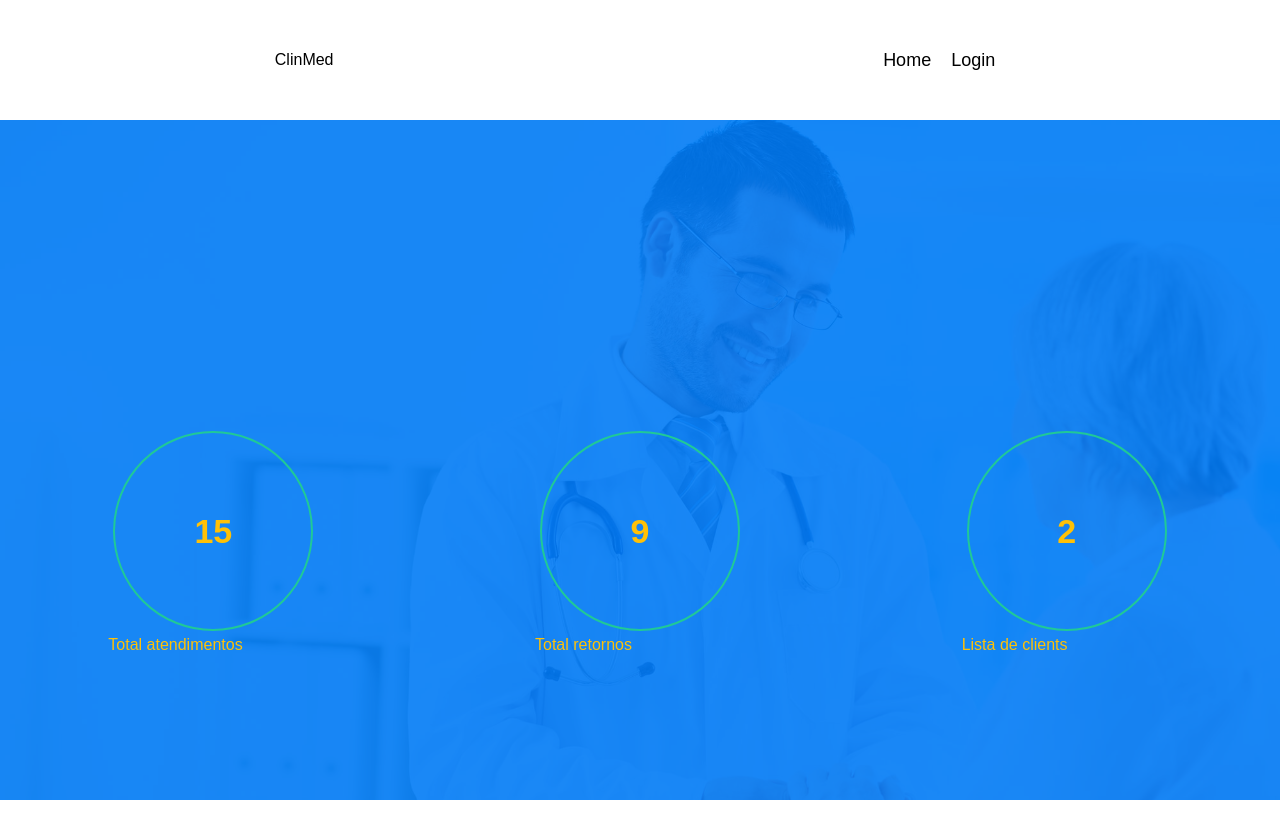
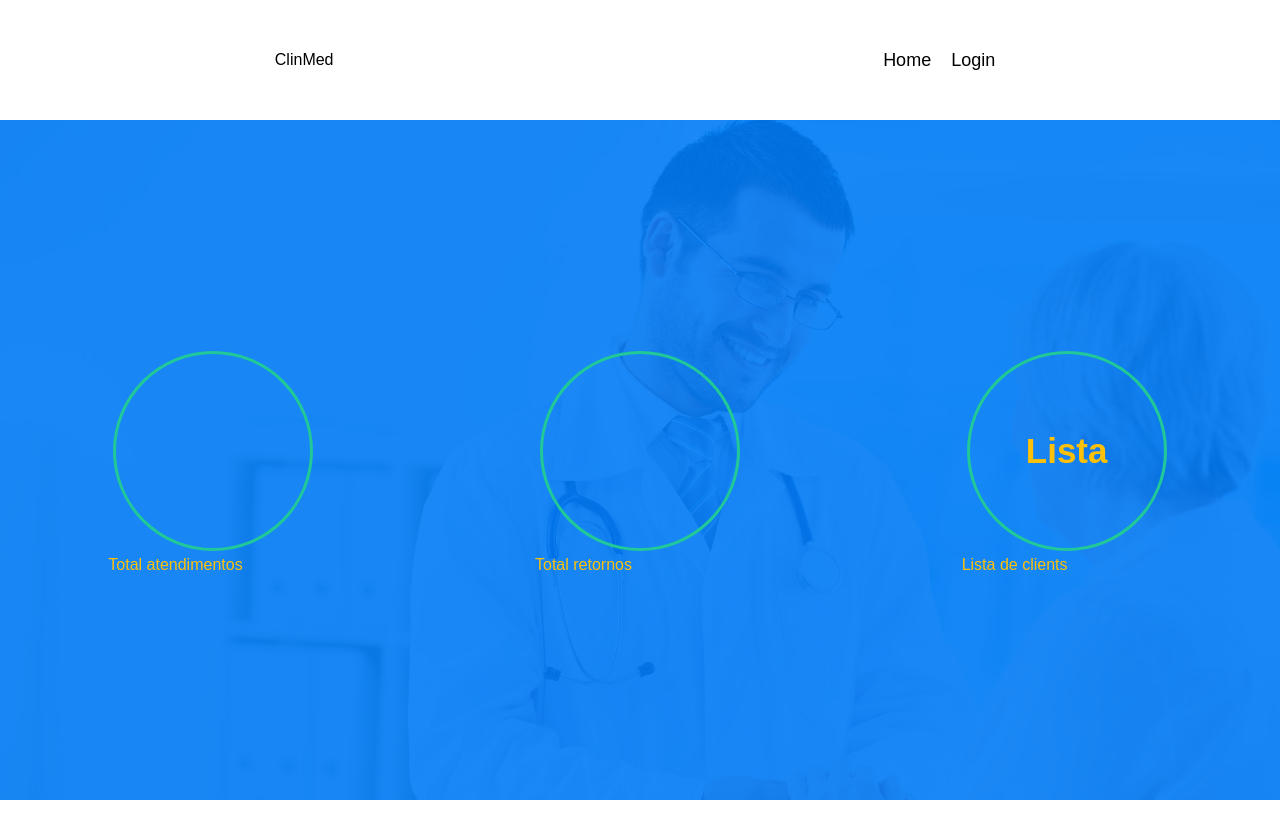
Before and after one commit to Pierre-Kalil/react, a React (Vite) app in the folder front/: page /dashboard in a window 1280 px wide. Shown: the top 838 px of the page. After the commit the page ends 800 px from the top, so only its background shows below. Built offline with nearby package versions, Linux system fonts and the light colour scheme.

Commit message:
feat: add counters attendance and attendenceReturn in page dashboard

```diff
--- a/front/src/App.tsx
+++ b/front/src/App.tsx
@@ -1,11 +1,13 @@
 import GlobalStyle from "./styles/global";
 import { MainRoutes } from "./routes";
+import toast, { Toaster } from "react-hot-toast";
 
 function App() {
   return (
     <>
       <GlobalStyle />
       <MainRoutes />
+      <Toaster />
     </>
   );
 }
--- a/front/src/components/attendanceCounter/index.tsx
+++ b/front/src/components/attendanceCounter/index.tsx
@@ -1,19 +1,25 @@
+import { useRecord } from "../../providers/record";
 import { StatusContainer } from "./style";
 
 export const AttendanceCounter = () => {
+  const { attendance, attendanceReturn } = useRecord();
   return (
     <>
       <StatusContainer>
         <div>
-          <div className="circle">15</div>
+          <div className="circle">
+            {localStorage.getItem("@CliniMed:attendance")}
+          </div>
           <span>Total atendimentos</span>
         </div>
         <div>
-          <div className="circle">9</div>
+          <div className="circle">
+            {localStorage.getItem("@CliniMed:attendanceReturn")}
+          </div>
           <span>Total retornos</span>
         </div>
         <div>
-          <div className="circle">2</div>
+          <div className="circle">Lista</div>
           <span>Lista de clients</span>
         </div>
       </StatusContainer>
--- a/front/src/components/attendanceCounter/style.ts
+++ b/front/src/components/attendanceCounter/style.ts
@@ -8,7 +8,6 @@ export const StatusContainer = styled.div`
   width: 100%;
   min-height: 85vh;
   height: auto;
-  margin-top: 80px;
 
   .circle {
     display: flex;
@@ -17,7 +16,7 @@ export const StatusContainer = styled.div`
     width: 120px;
     height: 120px;
     margin: 5px;
-    border: 2px solid var(--teal);
+    border: 3px solid var(--teal);
     border-radius: 50%;
     color: var(--warning);
     font-size: 24px;
@@ -33,7 +32,7 @@ export const StatusContainer = styled.div`
     .circle {
       width: 200px;
       height: 200px;
-      font-size: 34px;
+      font-size: 35px;
     }
   } ;
 `;
--- a/front/src/components/card/index.tsx
+++ b/front/src/components/card/index.tsx
@@ -1,8 +1,17 @@
+import { useRecord } from "../../providers/record";
 import { Button } from "../button";
 import { CardStyle } from "./style";
 import { RecordCard } from "./types";
 
 export const Card = (record: RecordCard) => {
+  const { setAttendanceReturn, attendanceReturn } = useRecord();
+
+  const handleAttendanceReturn = () => {
+    setAttendanceReturn((prevState) => prevState + 1);
+    const count = attendanceReturn;
+    localStorage.setItem("@CliniMed:attendanceReturn", count.toString());
+  };
+
   return (
     <CardStyle>
       <div>
@@ -29,7 +38,7 @@ export const Card = (record: RecordCard) => {
         {record.record.plan.situation}
         {record.record.plan.comments}
       </div>
-      <Button name="Atualizar"></Button>
+      <Button name="Atualizar" callback={handleAttendanceReturn}></Button>
     </CardStyle>
   );
 };
--- a/front/src/components/formRecord/index.tsx
+++ b/front/src/components/formRecord/index.tsx
@@ -4,7 +4,6 @@ import { useState } from "react";
 import { useRecord } from "../../providers/record";
 import { FormBlock, FormStyle } from "./style";
 import { DataRecordProps, FormRecordProps } from "./types";
-import { UserProps } from "../../providers/user/types";
 
 export const steps = [
   {
@@ -26,7 +25,7 @@ export const steps = [
 ];
 
 export const FormRecord = ({ patientSelect }: FormRecordProps) => {
-  const { createRecord } = useRecord();
+  const { createRecord, setAttendance, attendance } = useRecord();
   const [currentStep, setCurrentStep] = useState(0);
   const [formValues, setFormValues] = useState<DataRecordProps>({
     subjectProblem: "",
@@ -56,6 +55,9 @@ export const FormRecord = ({ patientSelect }: FormRecordProps) => {
     e.preventDefault();
     createRecord(formValues);
     setCurrentStep(0);
+    setAttendance((prevState) => prevState + 1);
+    const count = attendance;
+    localStorage.setItem("@CliniMed:attendance", count.toString());
   }
 
   return (
--- a/front/src/pages/record/index.tsx
+++ b/front/src/pages/record/index.tsx
@@ -37,9 +37,10 @@ export const Record = () => {
             <div className="search">
               {patient.name.length > 0 ? (
                 <div className="search patient-box">
-                  <span>Paciente:</span>
                   <span>{patient.name}</span>
-                  <button onClick={handleModal}>Ver Consultas</button>
+                  <Button name="Consultas" callback={handleModal}>
+                    Consultas
+                  </Button>
                 </div>
               ) : (
                 <></>
--- a/front/src/pages/record/style.ts
+++ b/front/src/pages/record/style.ts
@@ -10,8 +10,8 @@ export const RecordContainer = styled.div`
     display: flex;
     align-items: center;
     justify-content: center;
+    flex-wrap: wrap;
     margin: 10px 10px;
-    height: 100px;
 
     input {
       padding: 0.6rem;
@@ -23,22 +23,18 @@ export const RecordContainer = styled.div`
     width: 100px;
     height: 33px;
     margin-left: 2px;
+    background: var(--teal);
   }
 
   .patient-box {
     display: flex;
-    flex-direction: column;
     align-items: flex-start;
-    height: 100px;
     color: var(--white);
 
-    span:nth-child(2) {
-      color: var(--teal);
+    span {
+      color: var(--white);
       font-weight: bold;
+      font-size: 22px;
     }
   }
-
-  .input {
-    flex-wrap: wrap;
-  }
 `;
--- a/front/src/providers/auth/index.tsx
+++ b/front/src/providers/auth/index.tsx
@@ -21,8 +21,8 @@ export const AuthProvider = ({ children }: AuthProviderProps) => {
         localStorage.clear();
         localStorage.setItem("@CliniMed:token", JSON.stringify(res.data.token));
         setToken(res.data.token);
-        toast.success("Bem vindo!");
         navigate("/dashboard");
+        return toast.success("Bem vindo!");
       })
       .catch((_) => toast.error("Algo saiu errado. Tente novamente."));
   };
--- a/front/src/providers/record/index.tsx
+++ b/front/src/providers/record/index.tsx
@@ -14,6 +14,9 @@ export const RecordProvider = ({ children }: AuthProviderProps) => {
   const { patientID } = useUser();
   const [patientRecords, setPatientRecords] = useState<RecordProps[]>([]);
   const [openModal, setOpenModal] = useState(false);
+  const [attendance, setAttendance] = useState(0);
+  const [attendanceReturn, setAttendanceReturn] = useState(0);
+
   const createRecord = async (data: DataRecordProps) => {
     await api
       .post("/record", {
@@ -41,14 +44,13 @@ export const RecordProvider = ({ children }: AuthProviderProps) => {
       })
       .then((_) => {
         localStorage.clear();
-        toast.success("Prontuário salvo com sucesso!");
+        return toast.success("Prontuário salvo com sucesso!");
       })
       .catch((_) => toast.error("Algo saiu errado. Tente novamente."));
   };
 
   const filterRecords = async (patientID: string) => {
     await api.get(`/record/${patientID}`).then((res) => {
-      console.log(res);
       setPatientRecords(res.data);
     });
   };
@@ -61,6 +63,10 @@ export const RecordProvider = ({ children }: AuthProviderProps) => {
         patientRecords,
         openModal,
         setOpenModal,
+        attendance,
+        setAttendance,
+        attendanceReturn,
+        setAttendanceReturn,
       }}
     >
       {children}
--- a/front/src/providers/record/types.ts
+++ b/front/src/providers/record/types.ts
@@ -30,4 +30,8 @@ export interface RecordProviderProps {
   patientRecords: RecordProps[];
   openModal: boolean;
   setOpenModal: Dispatch<SetStateAction<boolean>>;
+  attendance: number;
+  setAttendance: Dispatch<SetStateAction<number>>;
+  attendanceReturn: number;
+  setAttendanceReturn: Dispatch<SetStateAction<number>>;
 }
```
